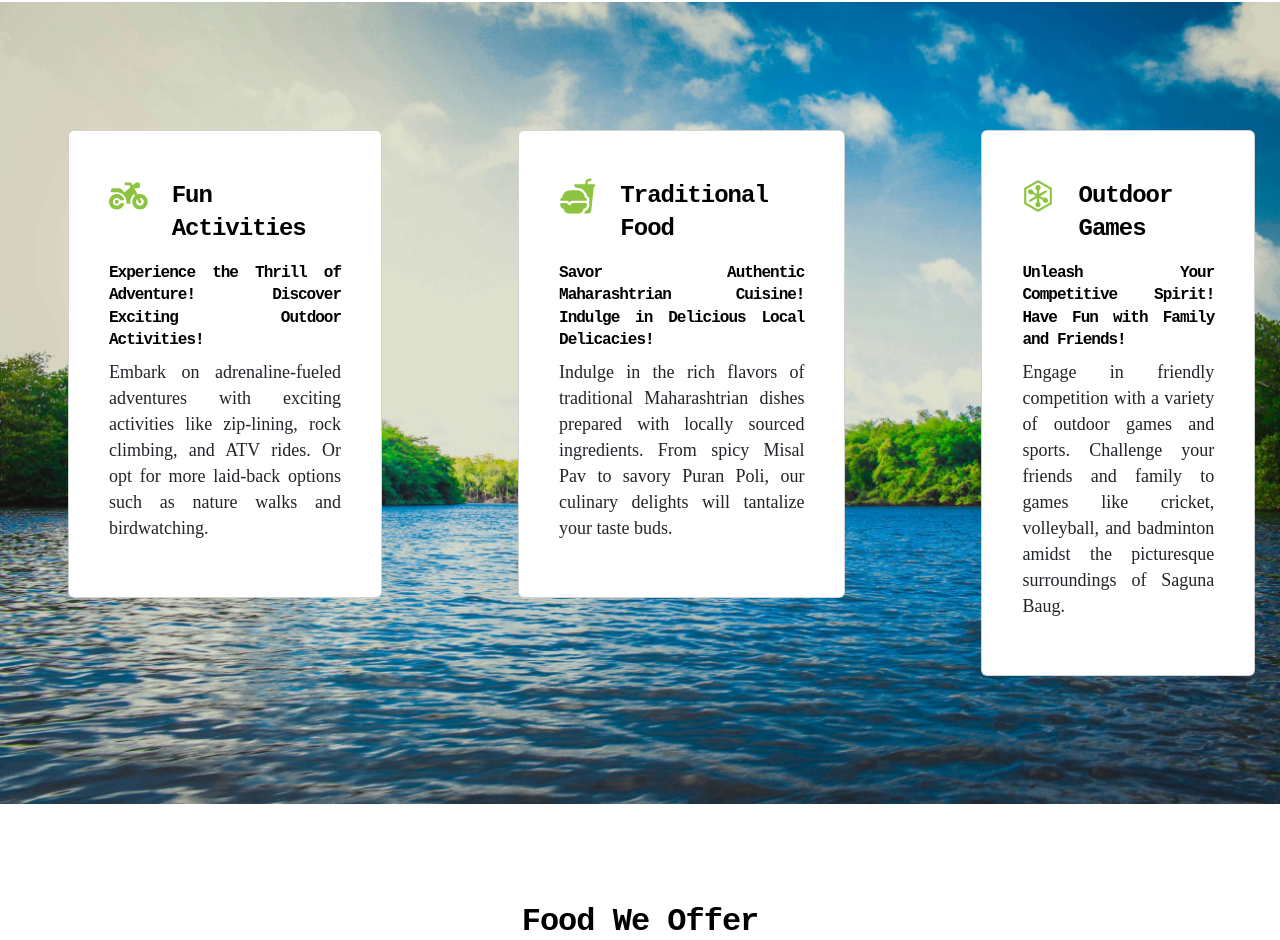
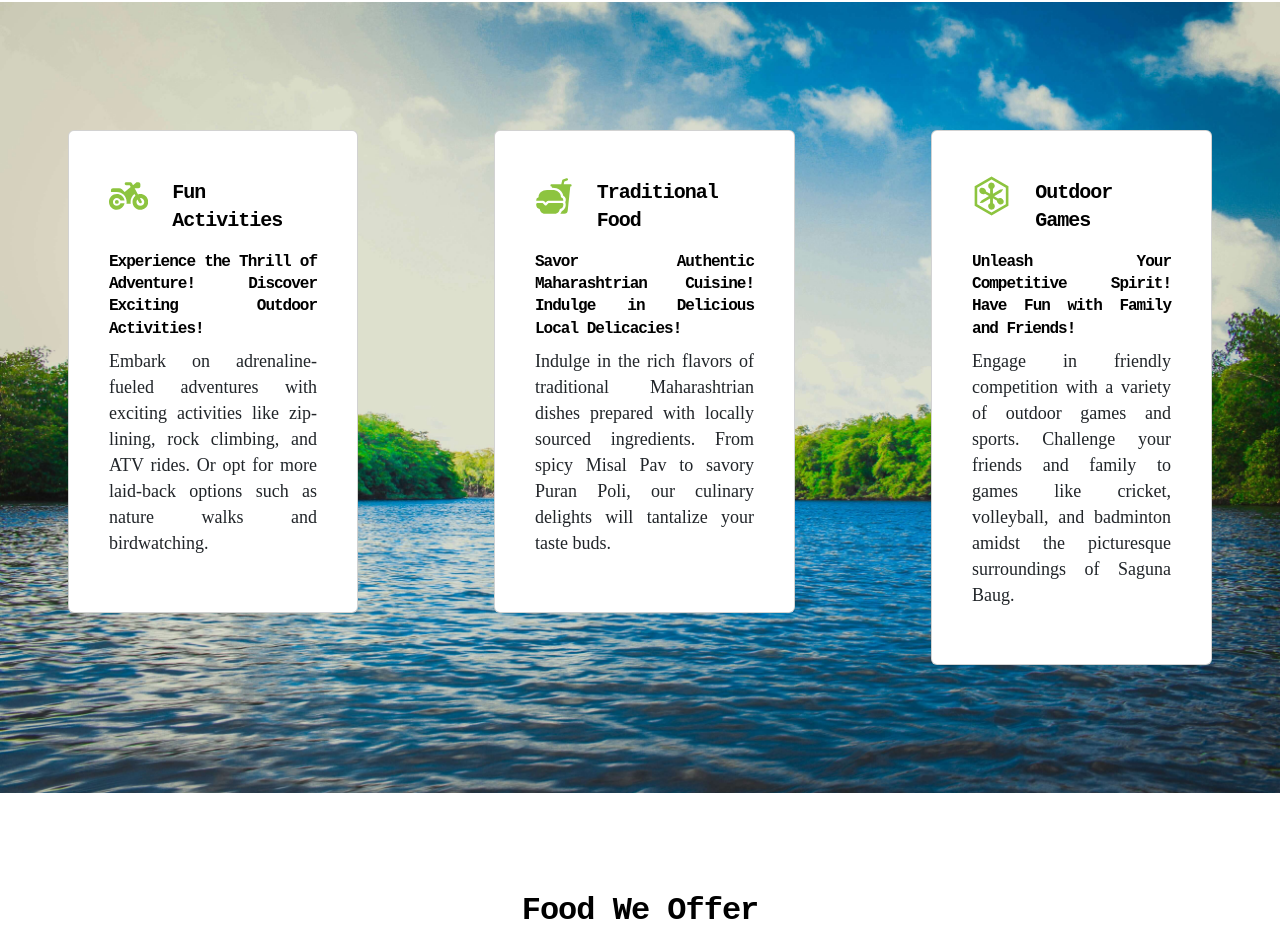
Before and after one commit to gebadakash/Agro_Tourism, a React (Vite) app: page / in a window 1280 px wide. Shown: the part 2438-3378 px from the top of the page. Built offline with nearby package versions, Linux system fonts and the light colour scheme.

Commit message:
Font updated.

```diff
--- a/src/Components/HomePageComponents/ChooseUs/ChooseUsSection.jsx
+++ b/src/Components/HomePageComponents/ChooseUs/ChooseUsSection.jsx
@@ -43,12 +43,12 @@ const ChooseUsSection = () => {
               <div className="fbox-body">
                 <div className="d-flex iconTitle">
                   {choose.icon}
-                  <h4
+                  <h5
                     style={{ color: "#000000", fontFamily: "monospace" }}
                     className="mx-4 mt-2"
                   >
                     {choose.title}
-                  </h4>
+                  </h5>
                 </div>
               </div>
               <div>
```
